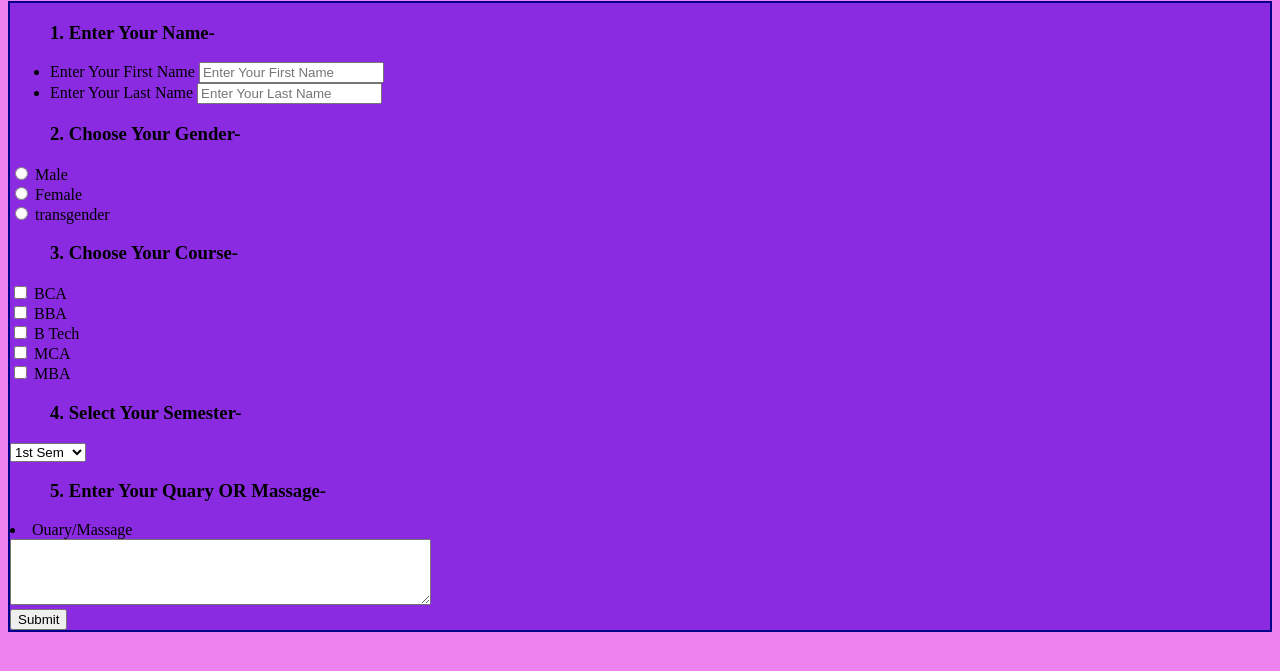
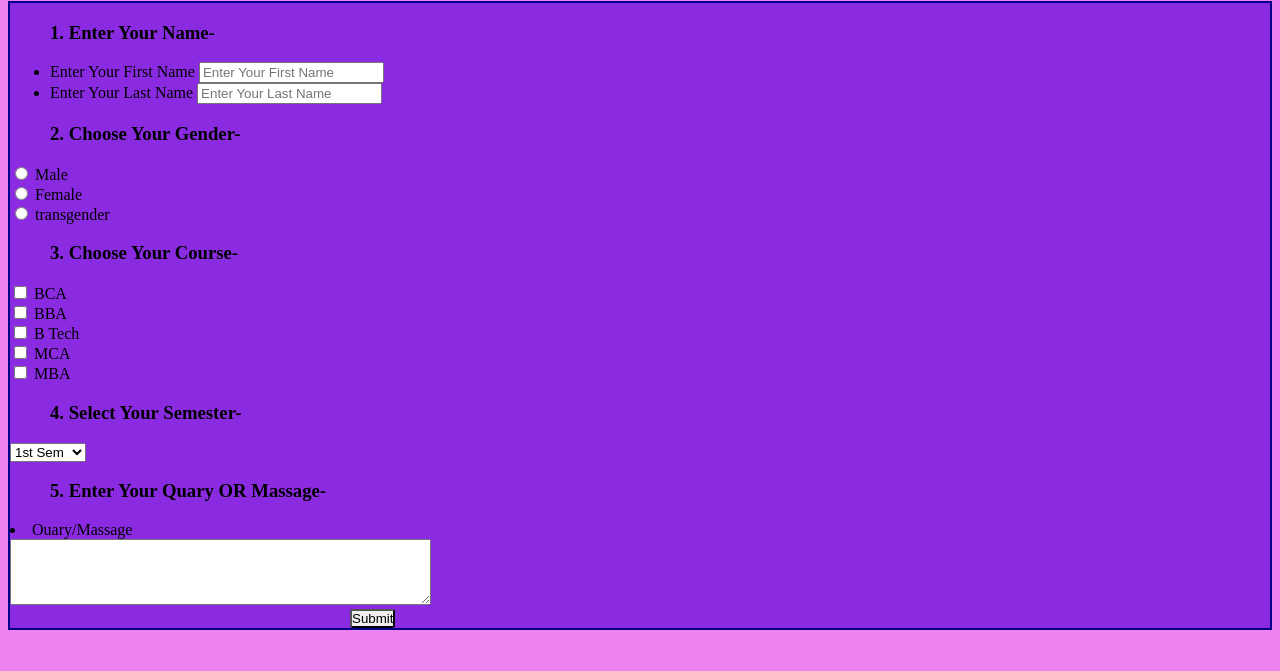
Before and after one commit to abhisheksinghgit01/web-design-TA1, a plain HTML site: page index.html in a window 1280 px wide. Shown: the part 79-750 px from the top of the page. Drawn offline with Linux system fonts and the light colour scheme.

Commit message:
Update style.css

```diff
--- a/style.css
+++ b/style.css
@@ -12,3 +12,8 @@ body {
 h1 {
     text-align: center;
 }
+button{
+    margin-left: 340px;
+    padding: 0px;
+    border-radius: 10%;
+}
```
